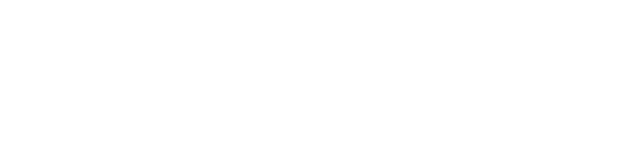
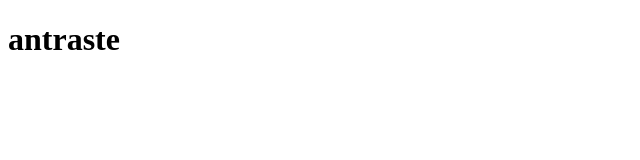
Before and after one commit to Mephyst0/testas, a plain HTML site: page index.html in a window 1280 px wide. Shown: the whole page, without its empty margins (0-640 px from the left). Drawn offline with Linux system fonts and the light colour scheme.

Commit message:
pridejau antrasta

```diff
--- a/index.html
+++ b/index.html
@@ -5,5 +5,7 @@
 </head>
 <body>
 
+	<h1>antraste</h1>
+
 </body>
 </html>
```
